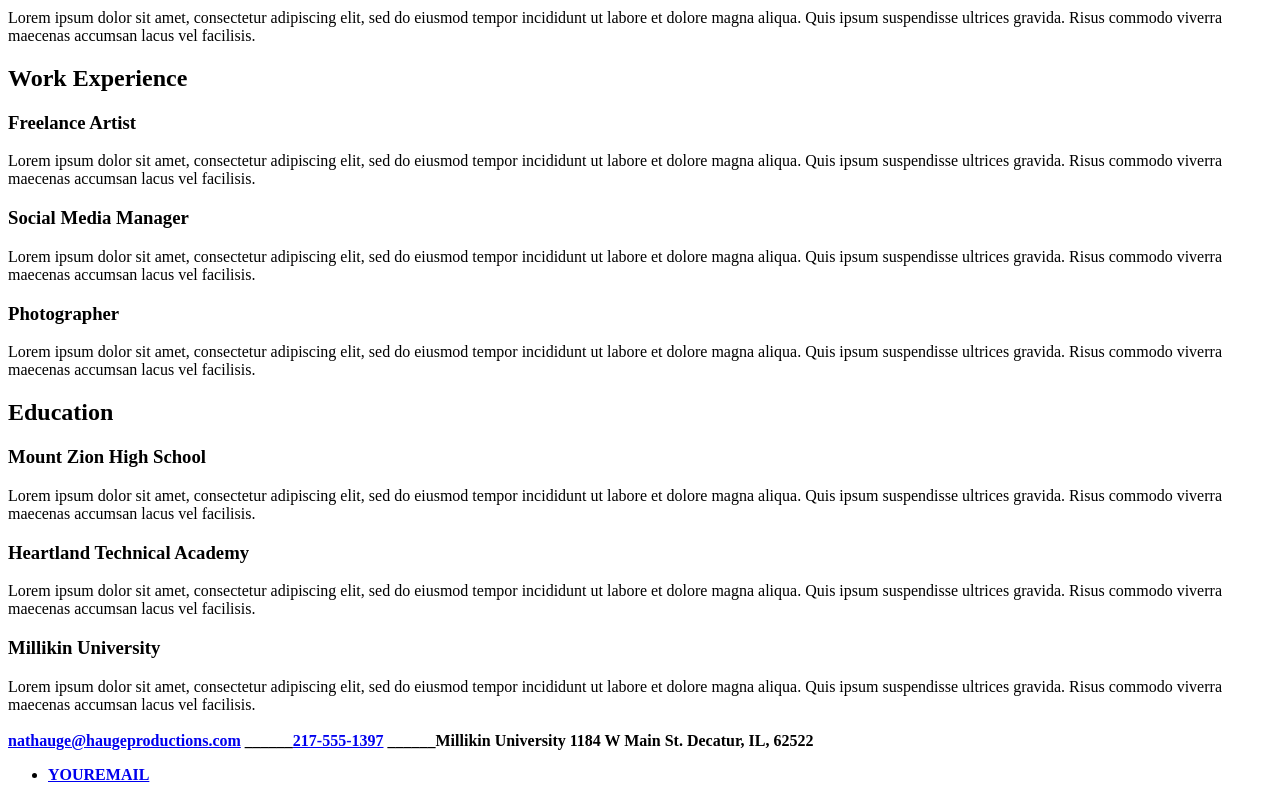
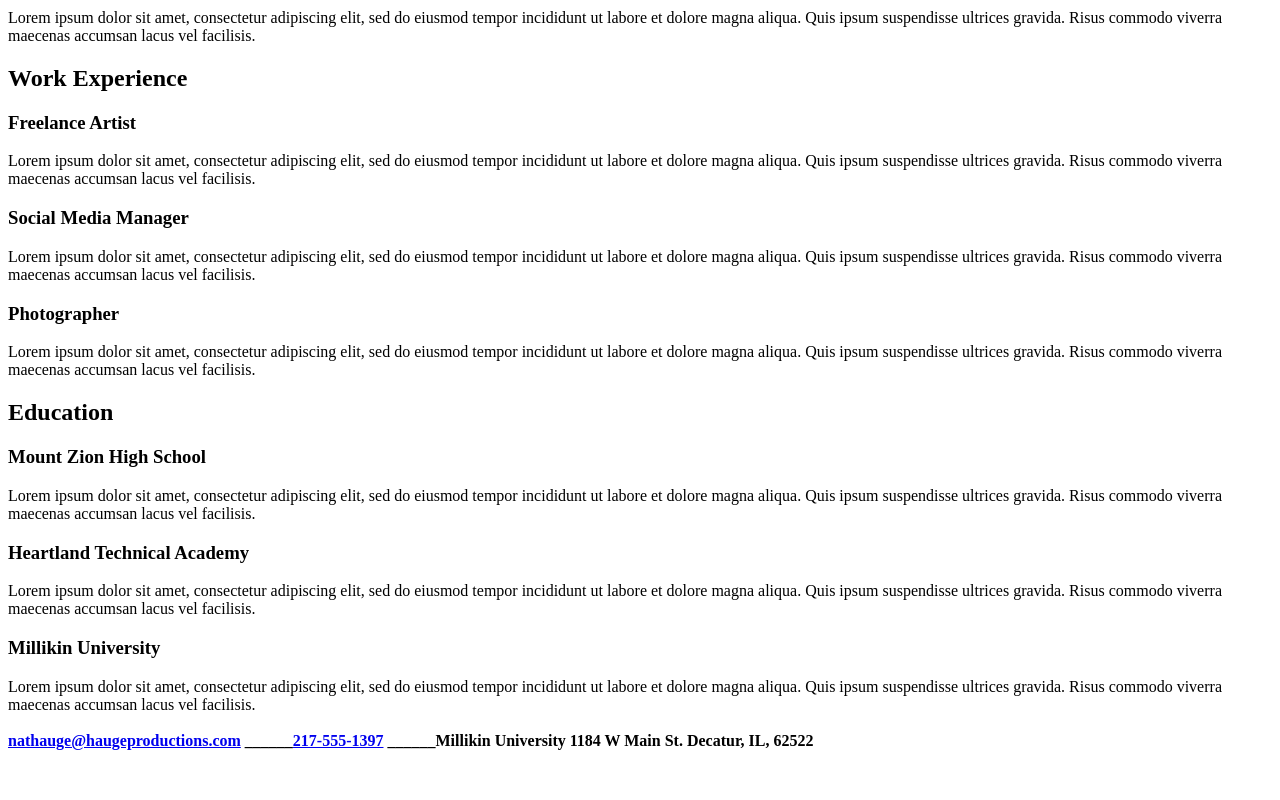
Before and after one commit to nhaugeNJ2/Personal, a plain HTML site: page index.html in a window 1280 px wide. Shown: the part 2157-2957 px from the top of the page. After the commit the page ends 2915 px from the top, so only its background shows below. Drawn offline with Linux system fonts and the light colour scheme.

Commit message:
Update index.html

```diff
--- a/index.html
+++ b/index.html
@@ -93,10 +93,5 @@
 Decatur, IL, 62522</div>
   </div>
 </div>
-   <footer>
-   <ul>
-     <li><a href=”mailto:nhauge@millikin.edu”>YOUREMAIL</a></li>
-   </ul>
-   </footer>
  </body>
 </html>
```
